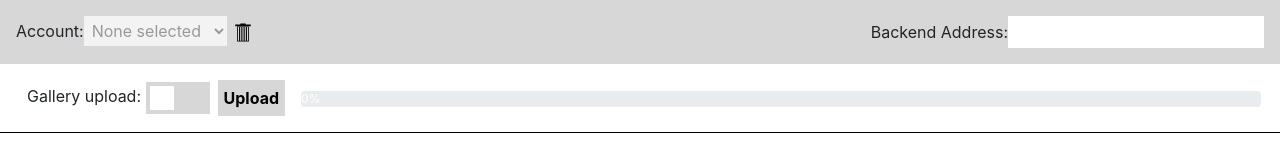
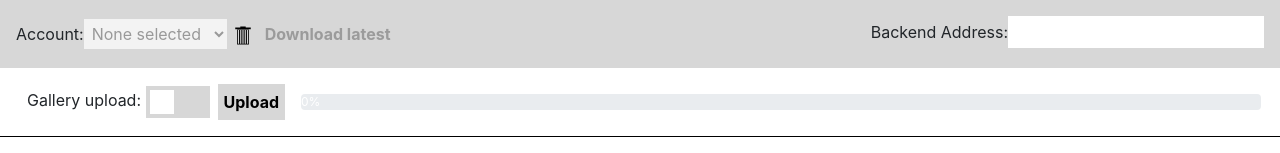
Before and after one commit to michaelcheungkm/picture-layout-organiser, a React (Create React App) app: page / in a window 1280 px wide. Shown: the top 153 px of the page. Built offline with nearby package versions, Linux system fonts and the light colour scheme.

Commit message:
Implement download content button

```diff
--- a/src/App.js
+++ b/src/App.js
@@ -1,4 +1,6 @@
 import React, {Component} from 'react';
+import axios from 'axios';
+
 import './App.css';
 
 import {Progress} from 'reactstrap';
@@ -48,6 +50,41 @@ function getBackendPorts() {
   return ({
     'backend': parseInt(process.env.REACT_APP_BACKEND_PORT_BASE),
     'imageHost': parseInt(process.env.REACT_APP_BACKEND_PORT_BASE) + 1
+  });
+}
+
+function copyToClipBoard(text) {
+  // Add a new <input> element to body temporarily
+  var body = document.getElementsByTagName('body')[0];
+  var tempInput = document.createElement('INPUT');
+  body.appendChild(tempInput);
+  // Copy text into that element
+  tempInput.setAttribute('value', text);
+  // Select the text
+  tempInput.select();
+  tempInput.setSelectionRange(0, 99999); /*For mobile devices*/
+  // Run the copy command
+  document.execCommand('copy');
+  // Remove the temporary element
+  body.removeChild(tempInput);
+}
+
+function downloadUrl(url) {
+  // Remove path (url) to file
+  var fileName = url.substring(url.lastIndexOf('/') + 1);
+
+  // Download url as blob to then download straight to device (not new tab)
+  // N.B: CORS must be enabled on requested files
+  axios({
+    'url': url,
+    'method': 'GET',
+    'responseType': 'blob',
+  }).then((response) => {
+    const url = window.URL.createObjectURL(new Blob([response.data]));
+    const link = document.createElement('a');
+    link.href = url;
+    link.setAttribute('download', fileName);
+    link.click();
   });
 }
 
@@ -218,6 +255,34 @@ class App extends Component {
     this.deselectSelectedItem();
     this.setState({'content': updatedContent, 'saved': false});
     this.delayedSaveAfterLastEdit();
+  }
+
+  // Returns -1 when there is no next item
+  getNextDownloadIndex() {
+    var lockedIndexes = this.state.content
+      .map((c, index) => ({'index': index, 'locked':c.locked}))
+      .filter(c => c.locked)
+      .map(c => c.index);
+    if (lockedIndexes.length === 0) {
+      // None locked: return end
+      return this.state.content.length - 1;
+    }
+    var minLocked = Math.min(...lockedIndexes);
+    return minLocked - 1;
+  }
+
+  saveContentItemToDevice(index) {
+    var contentToSave = this.state.content[index];
+    // Copy caption to clipboard
+    var caption = contentToSave.caption;
+    copyToClipBoard(caption);
+
+    // Download file(s) of content
+    if (contentToSave.mediaType === 'image' || contentToSave.mediaType === 'video') {
+      downloadUrl(contentToSave.media);
+    } else if (contentToSave.mediaType === 'gallery') {
+      contentToSave.media.forEach(galleryItem => downloadUrl(galleryItem.media));
+    }
   }
 
   // When a different account is selcted
@@ -463,6 +528,21 @@ class App extends Component {
               }.bind(this)}
             />
           </span>
+
+          <button
+            disabled={this.state.uploading || this.state.editingIndex !== NONE_INDEX || this.state.username === null || this.state.backendAddress === null }
+            onClick={function() {
+              var toDownloadIndex = this.state.selectedIndex === NONE_INDEX ? this.getNextDownloadIndex() : this.state.selectedIndex;
+              if (toDownloadIndex === -1) {
+                this.reportStatusMessage("No next item available", false);
+                return;
+              }
+              this.saveContentItemToDevice(toDownloadIndex);
+            }.bind(this)}
+          >
+            {this.state.selectedIndex === NONE_INDEX ? 'Download latest' : ' Download selected'}
+          </button>
+
         </div>
         <div className='upload-status-bar'>
           <ToggleSwitch
@@ -591,7 +671,6 @@ class App extends Component {
               }.bind(this)}
             />
           }
-
         </div>
       </div>
     );
```
